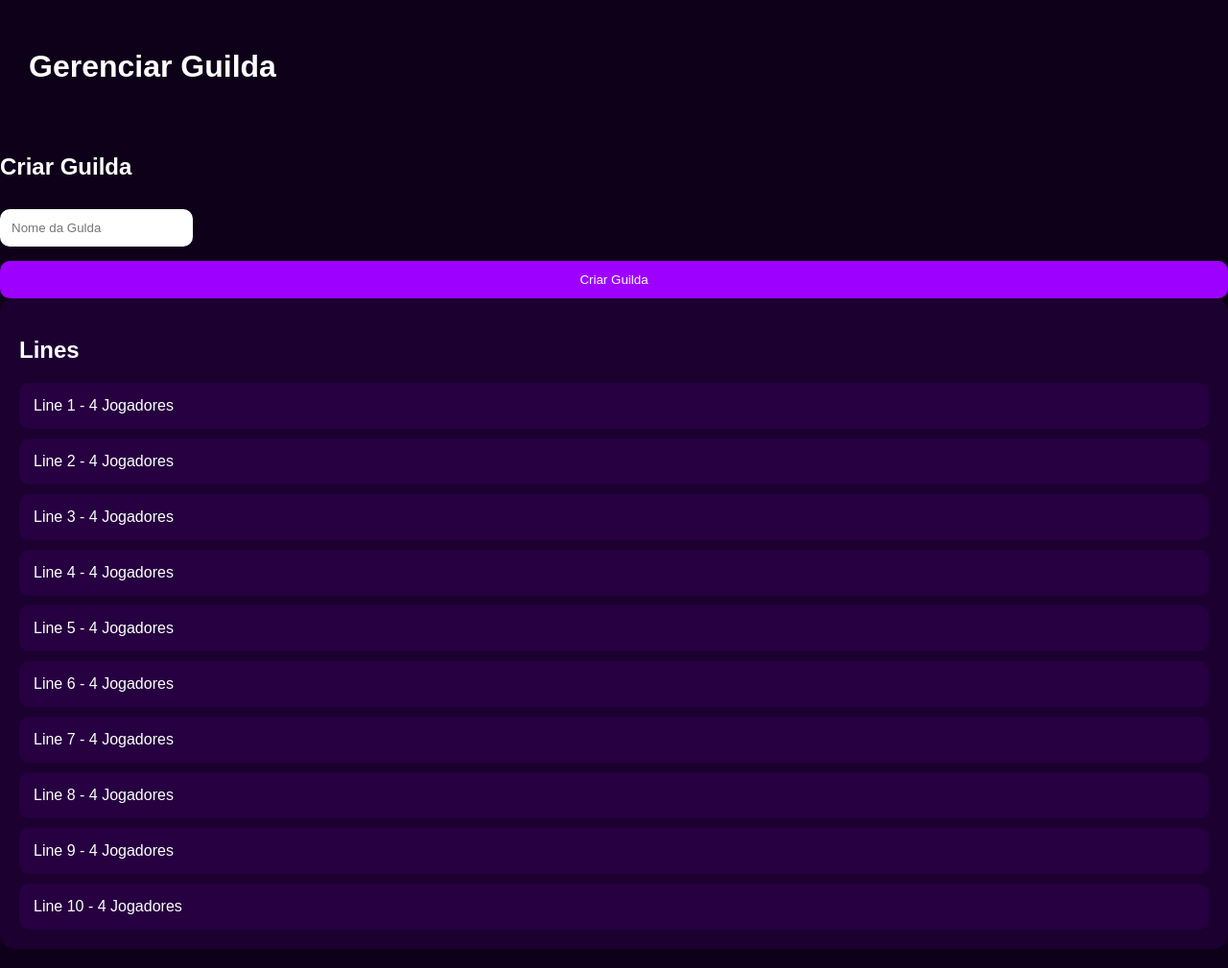
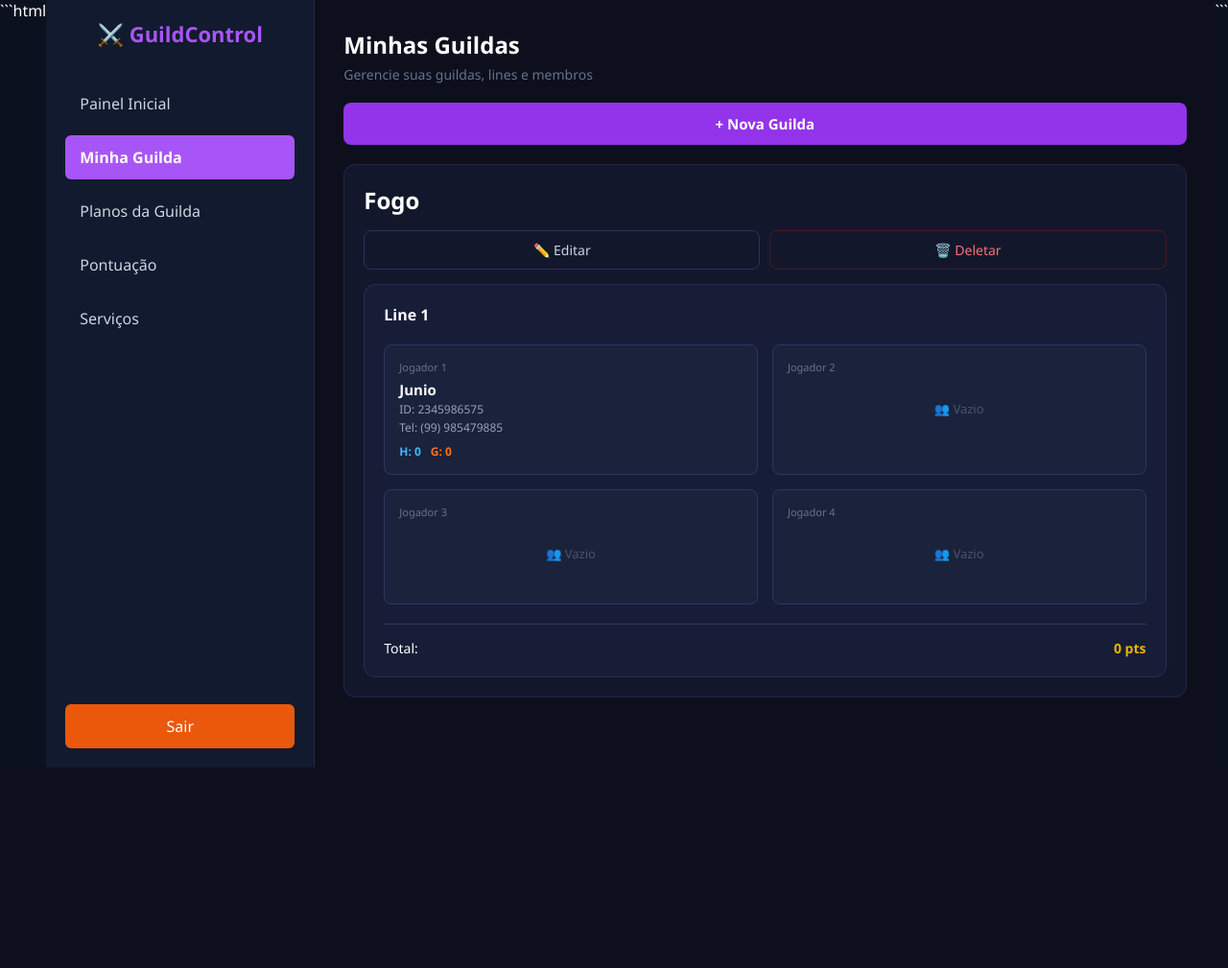
Before and after one commit to carloseduardodosreis06/guilda, a Flask app: page /guilda in a window 1280 px wide. Shown: the whole page at 96% size. After the commit the page ends 800 px from the top, so only its background shows below. Run offline with Flask 3, Linux system fonts and the light colour scheme.

Commit message:
Refactor guilda.html for improved layout and design
Updated the HTML structure and styling for the guild management page, including a sidebar and main content area.

````diff
--- a/GuildControl/templates/guilda.html
+++ b/GuildControl/templates/guilda.html
@@ -1,96 +1,109 @@
+```html
 <!DOCTYPE html>
-<html lang="pt_BR">
+<html lang="pt-br">
+<head>
+    <meta charset="UTF-8">
+    <meta name="viewport" content="width=device-width, initial-scale=1.0">
+    <title>GuildControl - Minha Guilda</title>
+    <style>
+        * { margin: 0; padding: 0; box-sizing: border-box; font-family: 'Segoe UI', sans-serif; }
+        body { display: flex; flex-direction: row; background-color: #0b111e; color: #ffffff; min-height: 100vh; }
+
+        .sidebar { width: 280px; background-color: #111a2e; padding: 20px; display: flex; flex-direction: column; gap: 10px; border-right: 1px solid #1f2d4a; flex-shrink: 0; }
+        .sidebar h2 { font-size: 22px; color: #a855f7; margin-bottom: 25px; text-align: center; font-weight: bold; }
+        .sidebar a { color: #cbd5e1; text-decoration: none; padding: 12px 15px; border-radius: 6px; font-weight: 500; display: block; white-space: nowrap; }
+        .sidebar a:hover, .sidebar a.active { background-color: #a855f7; color: #ffffff; font-weight: bold; }
+        .sidebar .logout { margin-top: auto; background-color: #ea580c; color: white; text-align: center; }
+
+        .main-content { flex: 1; padding: 30px; background-color: #0d0f1d; }
+        .title-section h1 { font-size: 24px; font-weight: bold; margin-bottom: 5px; }
+        .title-section p { color: #64748b; font-size: 14px; margin-bottom: 20px; }
+
+        .btn-purple { display: inline-flex; align-items: center; justify-content: center; gap: 8px; width: 100%; background-color: #9333ea; color: white; border: none; border-radius: 8px; padding: 12px; font-size: 15px; font-weight: bold; cursor: pointer; text-decoration: none; margin-bottom: 20px; }
+
+        .guilda-box { background-color: #13172c; border: 1px solid #222646; border-radius: 12px; padding: 20px; margin-bottom: 25px; }
+        .actions-row { display: flex; gap: 10px; margin-top: 15px; }
+        .btn-outline { flex: 1; background: none; border: 1px solid #2d325a; padding: 10px; border-radius: 8px; color: #cbd5e1; font-size: 14px; cursor: pointer; }
+        .btn-delete { color: #f87171; border-color: #451a23; }
+
+        .line-container { background-color: #171d37; border: 1px solid #272e54; border-radius: 12px; padding: 20px; margin-top: 15px; }
+        .line-title { font-size: 16px; font-weight: bold; margin-bottom: 20px; }
+
+        /* Grid que vira 1 coluna no celular se a tela for muito pequena */
+        .slots-grid { display: grid; grid-template-columns: repeat(2, 1fr); gap: 15px; margin-bottom: 20px; }
+        .slot-card { background-color: #1b223c; border: 1px solid #2d3663; border-radius: 8px; padding: 15px; min-height: 120px; }
+        .slot-label { font-size: 11px; color: #64748b; margin-bottom: 6px; display: block; }
+
+        .player-info h4 { font-size: 15px; color: #ffffff; font-weight: bold; }
+        .player-info p { font-size: 12px; color: #94a3b8; margin-top: 2px; }
+        .player-info .stats { font-size: 12px; margin-top: 8px; font-weight: bold; }
+        .player-info .stat-h { color: #38bdf8; margin-right: 10px; }
+        .player-info .stat-g { color: #f97316; }
+        .slot-vazio { display: flex; align-items: center; justify-content: center; color: #475569; font-size: 13px; height: 60px; }
+
+        .line-footer { display: flex; justify-content: space-between; border-top: 1px solid #2d3663; padding-top: 15px; font-size: 14px; }
+        .total-pts { color: #eab308; font-weight: bold; }
+
+        @media (max-width: 768px) {
+            body { flex-direction: column; }
+            .sidebar { width: 100%; border-right: none; border-bottom: 1px solid #1f2d4a; flex-direction: row; overflow-x: auto; padding: 15px; gap: 8px; scrollbar-width: none; }
+            .sidebar::-webkit-scrollbar { display: none; }
+            .sidebar h2 { display: none; }
+            .sidebar a { padding: 10px 14px; font-size: 14px; }
+            .sidebar .logout { margin-top: 0; }
+            .main-content { padding: 15px; }
+            .slots-grid { grid-template-columns: 1fr; } /* Uma coluna na tela do celular */
+        }
+    </style>
+</head>
+<body>
+    <div class="sidebar">
+        <h2>⚔️ GuildControl</h2>
+        <a href="/dashboard">Painel Inicial</a>
+        <a href="/guilda" class="active">Minha Guilda</a>
+        <a href="/planos">Planos da Guilda</a>
+        <a href="/pontuacoes">Pontuação</a>
+        <a href="/servicos">Serviços</a>
+        <a href="/auth/logout" class="logout">Sair</a>
+    </div>
+
+    <div class="main-content">
+        <div class="title-section">
+            <h1>Minhas Guildas</h1>
+            <p>Gerencie suas guildas, lines e membros</p>
+        </div>
+
+        <a href="#" class="btn-purple">+ Nova Guilda</a>
+
+        <div class="guilda-box">
+            <h2>Fogo</h2>
+            <div class="actions-row">
+                <button class="btn-outline">✏️ Editar</button>
+                <button class="btn-outline btn-delete">🗑️ Deletar</button>
+            </div>
+
+            <div class="line-container">
+                <div class="line-title">Line 1</div>
+                <div class="slots-grid">
+                    <div class="slot-card">
+                        <span class="slot-label">Jogador 1</span>
+                        <div class="player-info">
+                            <h4>Junio</h4>
+                            <p>ID: 2345986575</p>
+                            <p>Tel: (99) 985479885</p>
+                            <div class="stats"><span class="stat-h">H: 0</span><span class="stat-g">G: 0</span></div>
+                        </div>
+                    </div>
+                    <div class="slot-card"><span class="slot-label">Jogador 2</span><div class="slot-vazio">👥 Vazio</div></div>
+                    <div class="slot-card"><span class="slot-label">Jogador 3</span><div class="slot-vazio">👥 Vazio</div></div>
+                    <div class="slot-card"><span class="slot-label">Jogador 4</span><div class="slot-vazio">👥 Vazio</div></div>
+                </div>
+                <div class="line-footer"><span>Total:</span><span class="total-pts">0 pts</span></div>
+            </div>
+        </div>
+    </div>
+</body>
+</html>
+```
 
 </html>
-
-<meta charset="UTF-8">
-
-<title>Guilda</title>
-
-<style>
-
-body{
-    background:#0d0018;
-    color:white;
-    font-family:Arial;
-    margin:0;
-}
-
-.container{
-    padding:30px;
-}
-
-.card{
-    background:#1b0030;
-    border-radius:15px;
-    padding:20px;
-    margin-bottom:20px;
-}
-
-input{
-    margin-top:15px;
-    padding:12px;
-    margin-top:10px;
-    border:none;
-    border-radius:10px;
-}
-
-button{
-    margin-top:15px;
-    padding:12px;
-    width:100%;
-    background:#9d00ff;
-    border:none;
-    border-radius:10px;
-    color:white;
-    cursor:pointer;
-}
-
-.line{
-    background:#260040;
-    padding:15px;
-    border-radius:10px;
-    margin-top:10px;
-}
-
-</style>
-
-</heard>
-
-<body>
-
-<div class="container">
-
-<h1>Gerenciar Guilda</h1>
-
-</div class="card">
-
-<h2>Criar Guilda</h2>
-
-<input type="text" placeholder="Nome da Gulda">
-
-<button>Criar Guilda</button>
-
-</div>
-
-<div class="card">
-
-<h2>Lines</h2>
-
-<div class="line">Line 1 - 4 Jogadores</div>
-<div class="line">Line 2 - 4 Jogadores</div>
-<div class="line">Line 3 - 4 Jogadores</div>
-<div class="line">Line 4 - 4 Jogadores</div>
-<div class="line">Line 5 - 4 Jogadores</div>
-<div class="line">Line 6 - 4 Jogadores</div>
-<div class="line">Line 7 - 4 Jogadores</div>
-<div class="line">Line 8 - 4 Jogadores</div>
-<div class="line">Line 9 - 4 Jogadores</div>
-<div class="line">Line 10 - 4 Jogadores</div>
-</div>
-
-</div>
-
-</body>
-
-</html>
````
